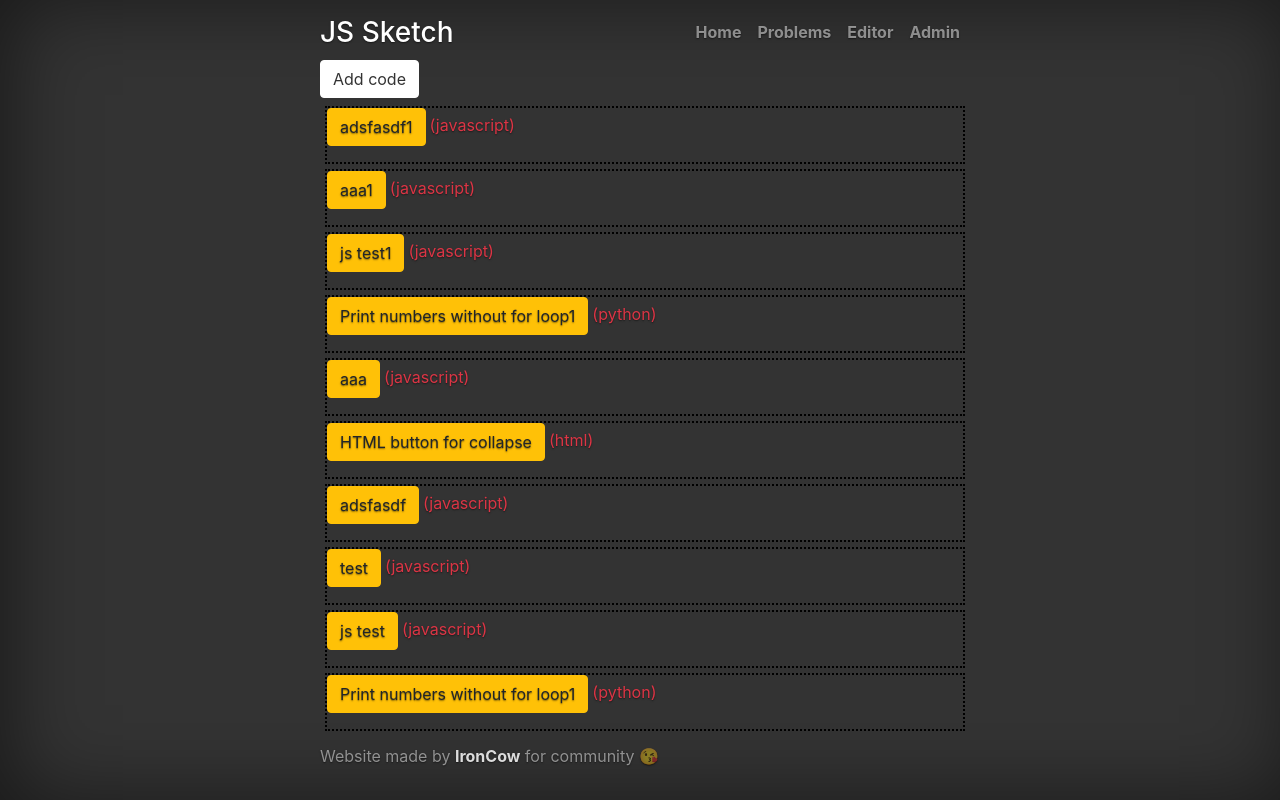
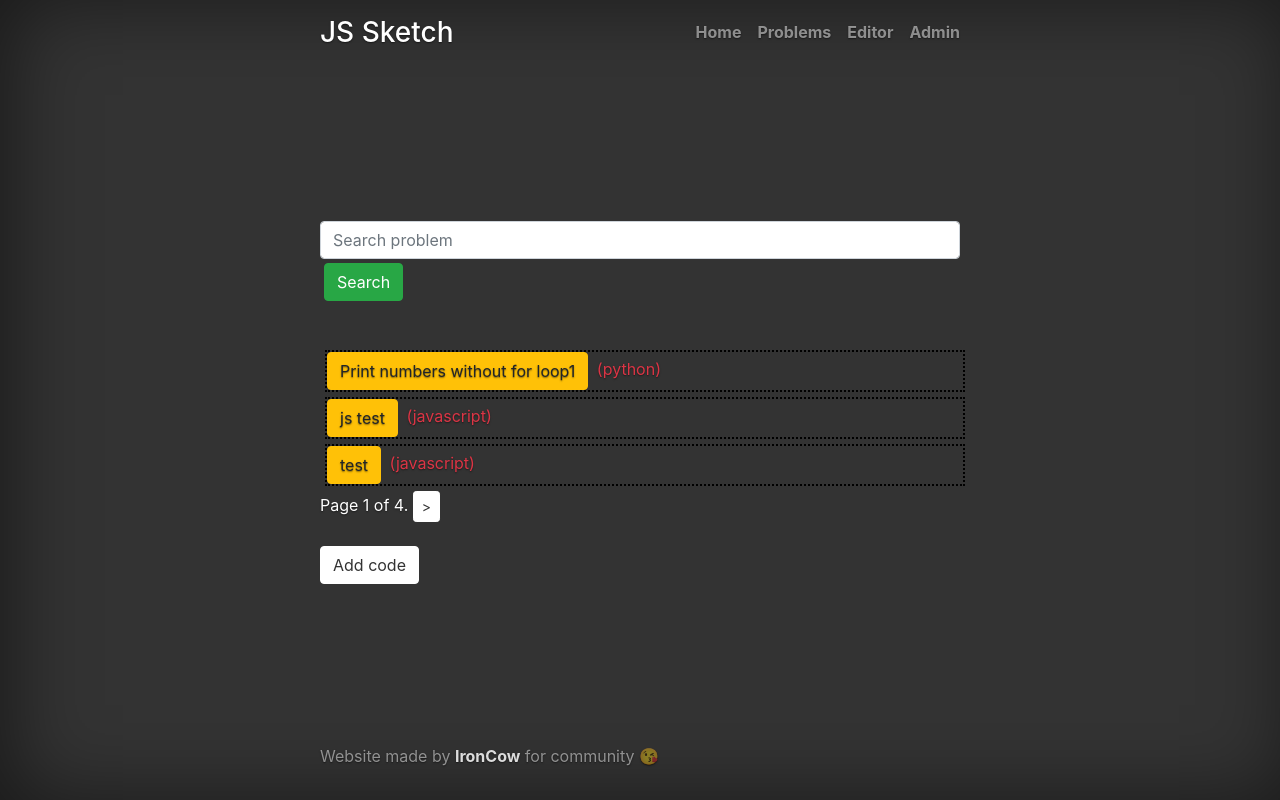
Before and after one commit to Iron-Cow/JavaScriptPracticeNotebook, a Django app: page /problems_list in a window 1280 px wide. Run offline with Django 3.2, Linux system fonts and the light colour scheme; data comes from the database, SQL or seed files in the repository; both versions use the stored data as it was after the commit; some libraries are stand-ins or nearby versions.

Commit message:
problems/languages CRUD done

```diff
--- a/js_Sketch/models.py
+++ b/js_Sketch/models.py
@@ -25,4 +25,4 @@
         return f'{self.id}. {self.title}'
 
     class Meta:
-        ordering = ["-id",]
+        ordering = ["id", ]
--- a/js_Sketch/urls.py
+++ b/js_Sketch/urls.py
@@ -1,9 +1,12 @@
 from django.urls import path
-from .views import index, problems_list, add_language, js_editor
+from .views import index, problems_list, add_language, js_editor, edit_problem, delete_problem, delete_language
 
 urlpatterns = [
     path('', index),
     path('problems_list', problems_list),
     path('add_language', add_language),
+    path('delete_language/<int:language_id>', delete_language),
     path('js_editor', js_editor),
+    path('problem/<int:problem_id>/edit', edit_problem),
+    path('problem/<int:problem_id>/delete', delete_problem),
 ]
--- a/js_Sketch/views.py
+++ b/js_Sketch/views.py
@@ -1,6 +1,8 @@
-from django.shortcuts import render, redirect
+from django.shortcuts import render, redirect, get_object_or_404, Http404
 from .forms import ProblemForm, LanguageForm
 from .models import Problem, Language
+from django.db.models import Q
+from django.core.paginator import Paginator, EmptyPage, PageNotAnInteger
 
 
 def index(request):
@@ -8,12 +10,34 @@
 
 
 def problems_list(request):
+    print()
     context = dict()
     all_tasks = Problem.objects.all()
-    context['all_tasks'] = all_tasks
     if request.method == "GET":
+        query = request.GET.get("q")
+        if query:
+            all_tasks = all_tasks.filter(
+                Q(title__icontains=query) |
+                Q(solutioncode__icontains=query) |
+                Q(language__name__icontains=query) |
+                Q(user__username__icontains=query) |
+                Q(problemtext__icontains=query)
+            ).distinct()
         form = ProblemForm()
+        paginator = Paginator(all_tasks, 3)
+        page_request_var = "page"
+        page = request.GET.get(page_request_var)
+        try:
+            all_tasks = paginator.page(page)
+        except PageNotAnInteger:
+            # If page is not an integer, deliver first page.
+            all_tasks = paginator.page(1)
+        except EmptyPage:
+            # If page is out of range (e.g. 9999), deliver last page of results.
+            all_tasks = paginator.page(paginator.num_pages)
+        context["page_request_var"] = page_request_var
         context['form'] = form
+        context['all_tasks'] = all_tasks
         return render(request, "sketch/problems_list.html", context)
     elif request.method == "POST":
         form = ProblemForm(request.POST)
@@ -21,10 +45,13 @@
         task = form.save(commit=False)
         task.user = request.user
         task.save()
-        return redirect('/problems_list')
+        return redirect(f'/problems_list')
 
 
 def add_language(request):
+    if not request.user.is_superuser:
+        raise Http404
+
     context = dict()
     all_languages = Language.objects.all()
     context['all_languages'] = all_languages
@@ -39,5 +66,43 @@
         return redirect('/add_language')
 
 
+def delete_language(request, language_id: int):
+    language = get_object_or_404(Language, id=language_id)
+    if not request.user.is_superuser:
+        raise Http40
+    language.delete()
+    return redirect("/add_language")
+
+
+def edit_problem(request, problem_id: int):
+    context = dict()
+    problem = get_object_or_404(Problem, id=problem_id)
+    if not request.user.is_superuser and request.user != problem.user:
+        raise Http404
+
+    if request.method == "GET":
+
+        form = ProblemForm(instance=problem)
+        context['form'] = form
+        context['problem'] = problem
+        return render(request, "sketch/edit_problem.html", context)
+    elif request.method == "POST":
+        form = ProblemForm(request.POST)
+        if form.is_valid():
+            problem.title = form.cleaned_data['title']
+            problem.problemtext = form.cleaned_data['problemtext']
+            problem.solutioncode = form.cleaned_data['solutioncode']
+            problem.save()
+        return redirect('/problems_list')
+
+
+def delete_problem(request, problem_id: int):
+    problem = get_object_or_404(Problem, id=problem_id)
+    if not request.user.is_superuser and request.user != problem.user:
+        raise Http40
+    problem.delete()
+    return redirect("/problems_list")
+
+
 def js_editor(request):
     return render(request, 'sketch/codemirrortest.html')
--- a/templates/sketch/add_language.html
+++ b/templates/sketch/add_language.html
@@ -12,12 +12,12 @@
     {% for field in form%}
         <h4>
             {{ field.label_tag }}<br>
-            <pre><code>{{ field }}</code></pre>
+            {{ field }}
         </h4>
     {% endfor %}
        <style>
             #id_name{
-                width: 25%;
+                width: 100%;
             }
 
        </style>
@@ -27,6 +27,7 @@
 
     {% for language in all_languages %}
         <div style="border: 2px dotted black; width: 50%; margin: 5px">
+            <a href="/delete_language/{{ language.id }}" class="btn btn-danger">✘</a>
             {{ language.name }}<br>
         </div>
     {% endfor %}
--- a/templates/sketch/problems_list.html
+++ b/templates/sketch/problems_list.html
@@ -7,7 +7,53 @@
 {% block content %}
 
 
+    <div id="problemslist" class="collapse show multi-collapse mt-2" >
+    <form class="form-group" method="GET" action="">
+        <input class="form-control" type="text" name="q" placeholder="Search problem" value="{{ request.GET.q }}">
+        <input class="btn btn-success m-1" type="submit" value="Search">
+    </form><br>
+        {% for problem in all_tasks %}
 
+            <div style="border: 2px dotted black; width: 100%; margin: 5px">
+                <div class="row">
+                    <div class="text-danger col-lg-8">
+                        <a data-toggle="collapse" href="#problem-code-{{ problem.id }}"
+                                                 role="button" aria-expanded="false" aria-controls="collapseExample"
+                                                 class="btn btn-warning mr-1">{{ problem.title }}</a>
+                        ({{ problem.language }})
+                    </div>
+                    <div>
+                        {% if user.is_superuser or user == problem.user %}
+                            <a class="btn btn-outline-secondary" href="/problem/{{ problem.id }}/edit">Edit</a>
+                            <a class="btn btn-outline-danger" href="/problem/{{ problem.id }}/delete">Delete</a>
+                        {% endif %}
+
+                    </div>
+                </div>
+
+                <div id="problem-code-{{ problem.id }}" class="collapse">{{ problem.problemtext | linebreaks }}
+                    <pre>
+                <code data-language="{{ problem.language }}">{{ problem.solutioncode }}</code>
+            </pre>
+                </div>
+            </div>
+        {% endfor %}
+            <div class="pagination">
+    <span class="step-links">
+        {% if all_tasks.has_previous %}
+            <a class="btn btn-sm btn-secondary" href="?{{ page_request_var }}={{ all_tasks.previous_page_number }}{% if request.GET.q %}&q={{ request.GET.q }}{% endif %}"><</a>
+        {% endif %}
+
+        <span class="current">
+            Page {{ all_tasks.number }} of {{ all_tasks.paginator.num_pages }}.
+        </span>
+
+        {% if all_tasks.has_next %}
+            <a class="btn btn-sm btn-secondary" href="?{{ page_request_var }}={{ all_tasks.next_page_number }}{% if request.GET.q %}&q={{ request.GET.q }}{% endif %}">></a>
+        {% endif %}
+    </span>
+    </div><br>
+    </div>
 <button class="btn btn-secondary" data-toggle="collapse" data-target=".multi-collapse" role="button" aria-expanded="false" aria-controls="form-for-code problemslist">Add code</button>
    <form class="collapse multi-collapse" id="form-for-code" method="post" enctype="multipart/form-data">{% csrf_token %}
 {% for field in form%}
@@ -32,26 +78,6 @@
     <input type='submit' class="btn btn-lg btn-primary run-button" value='Create Post' />
 
 </form>
-    <div id="problemslist" class="collapse show multi-collapse mt-2" >
-        {% for problem in all_tasks %}
-
-            <div style="border: 2px dotted black; width: 100%; margin: 5px">
-                <p>
-
-                    <span class="text-danger"><a data-toggle="collapse" href="#problem-code-{{ problem.id }}"
-                                                 role="button" aria-expanded="false" aria-controls="collapseExample"
-                                                 class="btn btn-warning mr-1">{{ problem.title }}</a>({{ problem.language }})</span>
-                </p>
-                <div id="problem-code-{{ problem.id }}" class="collapse">{{ problem.problemtext | linebreaks }}
-                    <pre>
-                <code data-language="{{ problem.language }}">{{ problem.solutioncode }}</code>
-            </pre>
-                </div>
-            </div>
-        {% endfor %}
-    </div>
-
-
 
 
 
```
Also changed, not shown: templates/sketch/edit_problem.html (added, +65 -0 lines), db.sqlite3.
